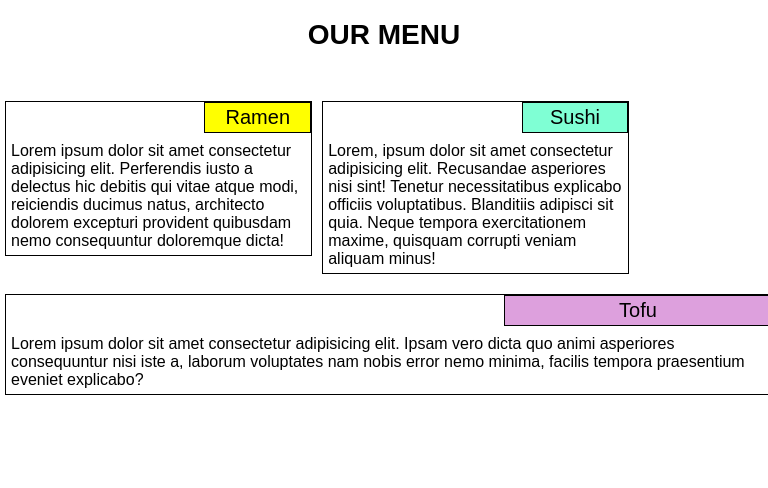
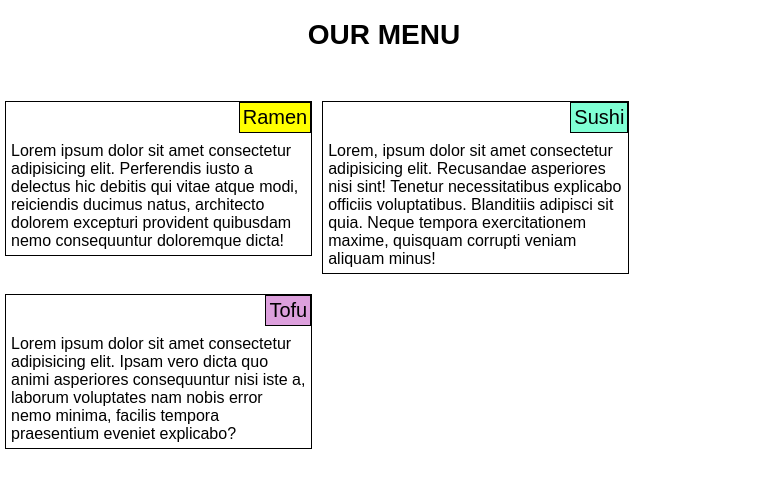
Before and after one commit to RitoBose/Coursera, a plain HTML site: page index.html in a window 768 px wide. Drawn offline with Linux system fonts and the light colour scheme.

Commit message:
Update style.css

```diff
--- a/css/style.css
+++ b/css/style.css
@@ -25,7 +25,6 @@ section > section{
     position: absolute; top: 0px; right: 0px;
     text-align: center;
     font-size: 125%;
-    width:35%;
 }
 .one{
     background-color: aquamarine;
@@ -42,7 +41,7 @@ section > section{
     .me{
         width:40%;
     }
-    #name{
+    .me #name{
         width:100%;
     }
 }
```
